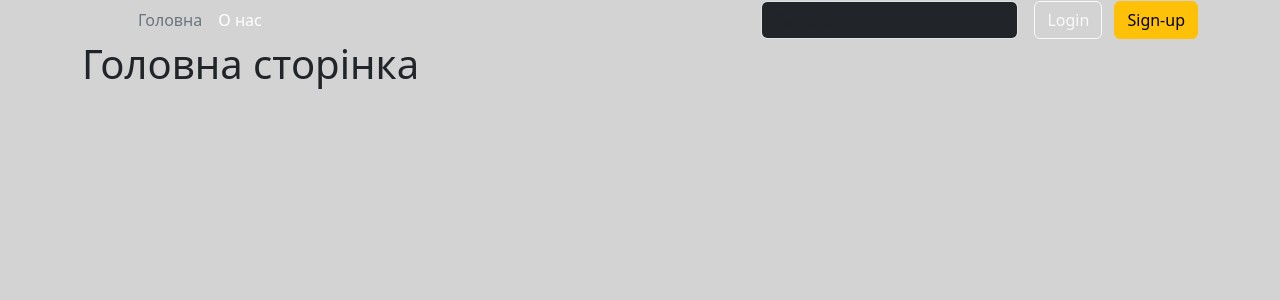
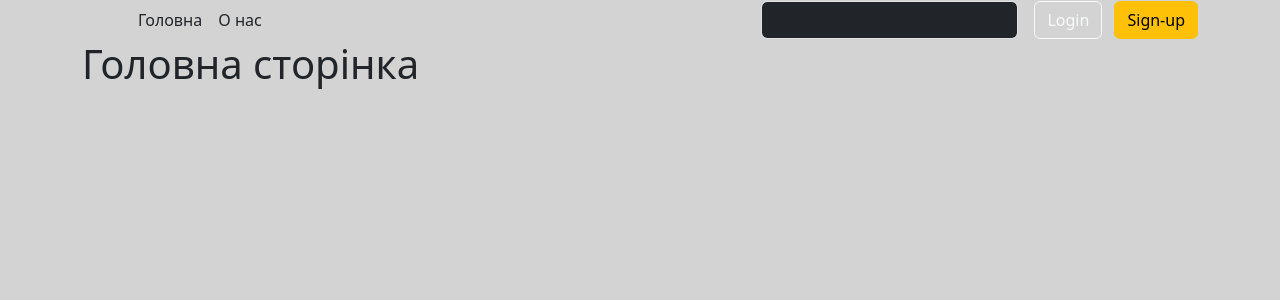
Before and after one commit to d-komissarchik/new_flask, a Flask app: page / in a window 1280 px wide. Shown: the top 300 px of the page. Run offline with Flask 3, Linux system fonts and the light colour scheme.

Commit message:
edited header

```diff
--- a/templates/base.html
+++ b/templates/base.html
@@ -5,6 +5,7 @@
     <link href="https://cdn.jsdelivr.net/npm/bootstrap@5.3.2/dist/css/bootstrap.min.css" rel="stylesheet" integrity="sha384-T3c6CoIi6uLrA9TneNEoa7RxnatzjcDSCmG1MXxSR1GAsXEV/Dwwykc2MPK8M2HN" crossorigin="anonymous">
     <title>{% block title %} {% endblock %}</title>
     <link rel="stylesheet" href="{{ url_for('static', filename='css/main.css') }}">
+
 </head>
 <body>
     <div class="container">
@@ -14,8 +15,8 @@
         </a>
 
         <ul class="nav col-12 col-lg-auto me-lg-auto mb-2 justify-content-center mb-md-0">
-          <li><a href="#" class="nav-link px-2 text-secondary">Головна</a></li>
-          <li><a href="#" class="nav-link px-2 text-white">О нас</a></li>
+          <li><a href="{{ url_for('index') }}" class="nav-link px-2 text-dark">Головна</a></li>
+          <li><a href="{{ url_for('about') }}" class="nav-link px-2 text-dark">О нас</a></li>
         </ul>
 
         <form class="col-12 col-lg-auto mb-3 mb-lg-0 me-lg-3" role="search">
```
